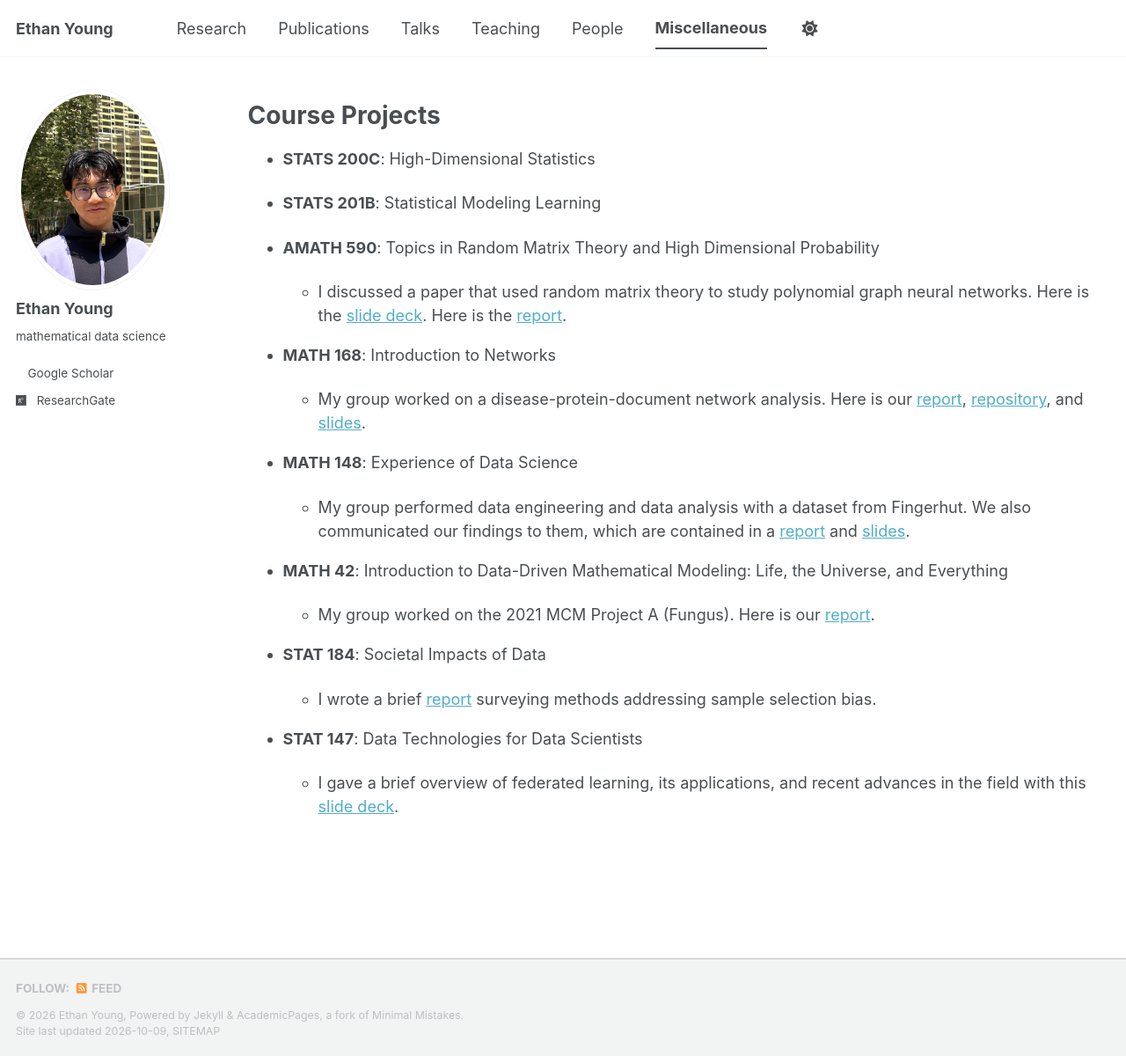
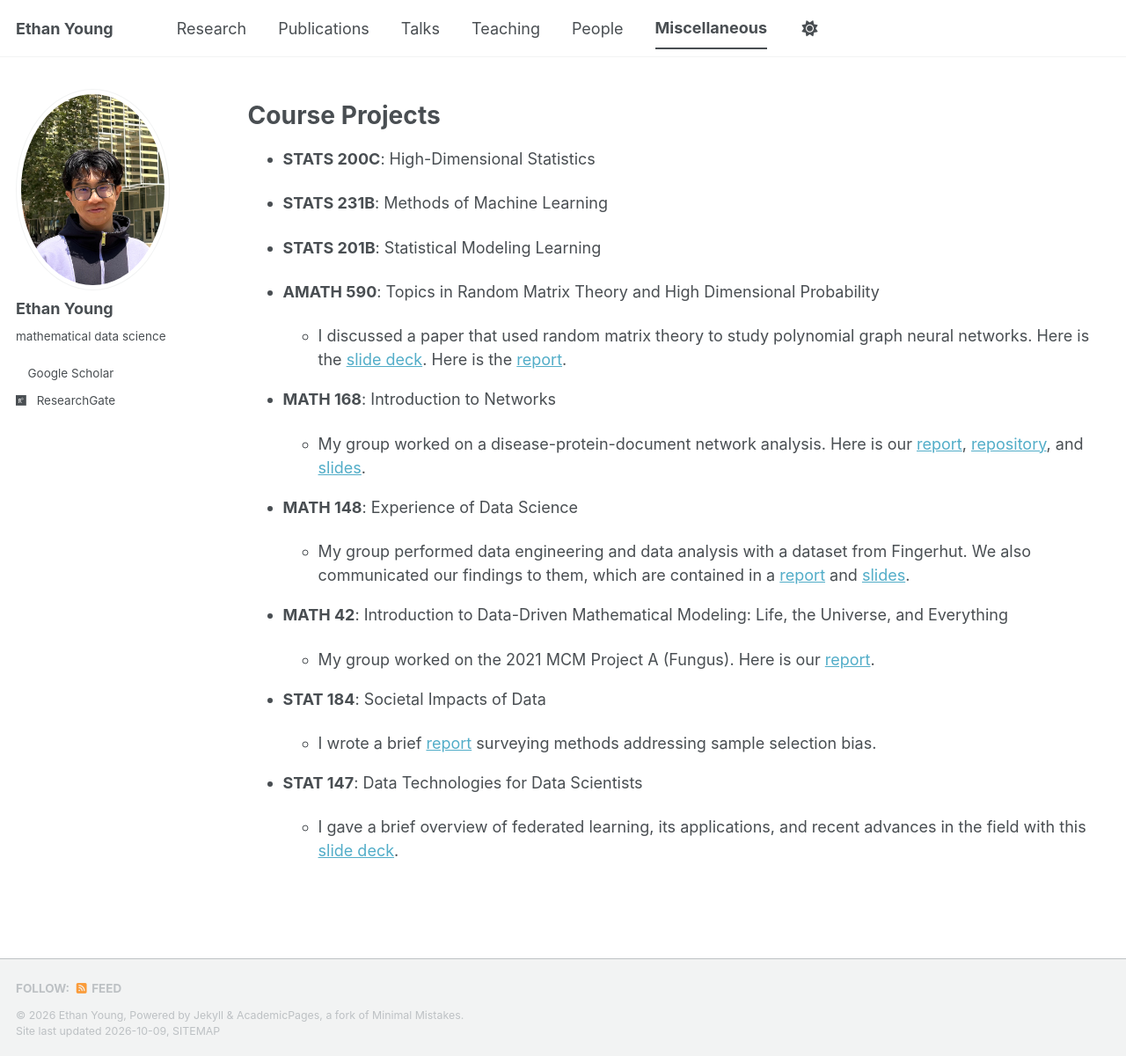
Before and after one commit to ethanjyoung/ethanjyoung.github.io, a Jekyll site: the page built from _pages/misc.md, in a window 1280 px wide and 1200 px high. Shown: the whole window at 88% size. Built offline with Jekyll 4.4.1, drawn with Linux system fonts in a browser that asks for light colours; a style sheet for code colours, icons or effects is not loaded.

Commit message:
Update misc.md

```diff
--- a/_pages/misc.md
+++ b/_pages/misc.md
@@ -8,6 +8,8 @@ author_profile: true
 {% include base_path %}
 # Course Projects
 * **STATS 200C**: High-Dimensional Statistics
+
+* **STATS 231B**: Methods of Machine Learning
 
 * **STATS 201B**: Statistical Modeling Learning
 
```
